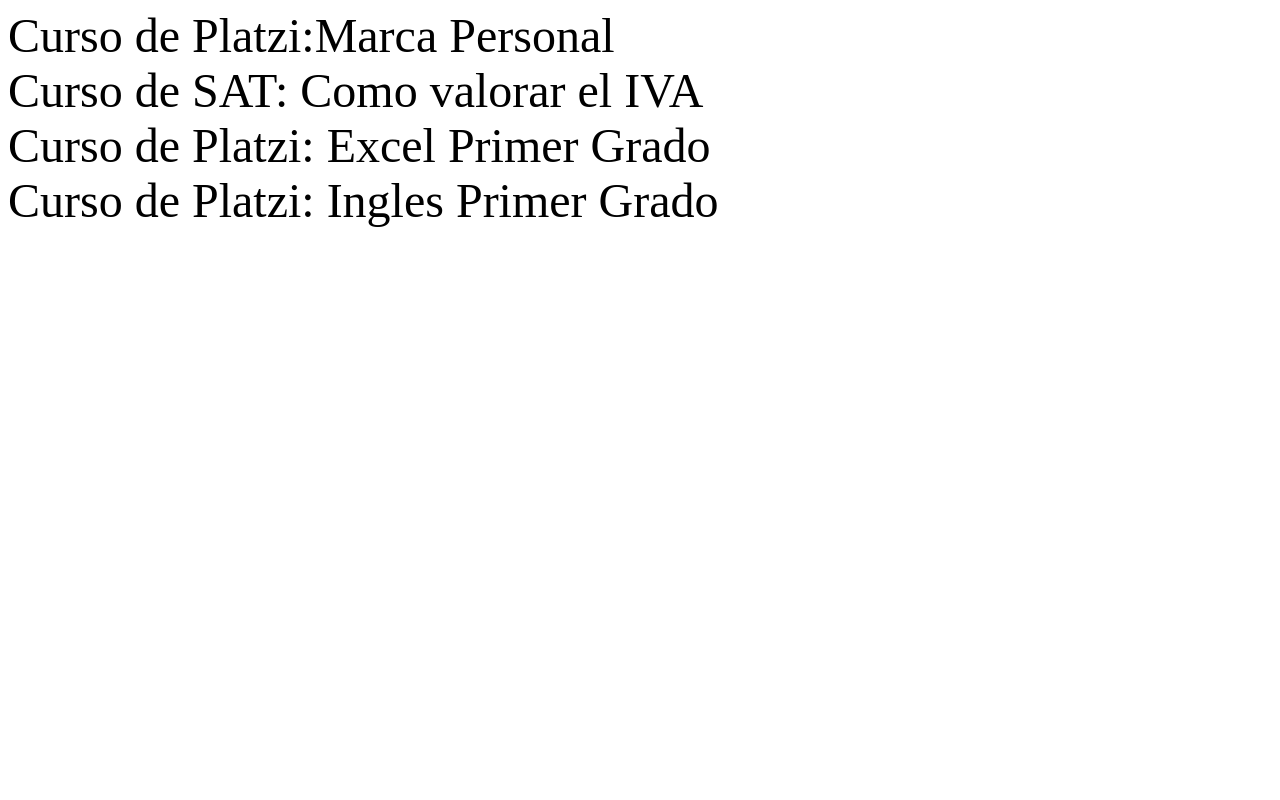
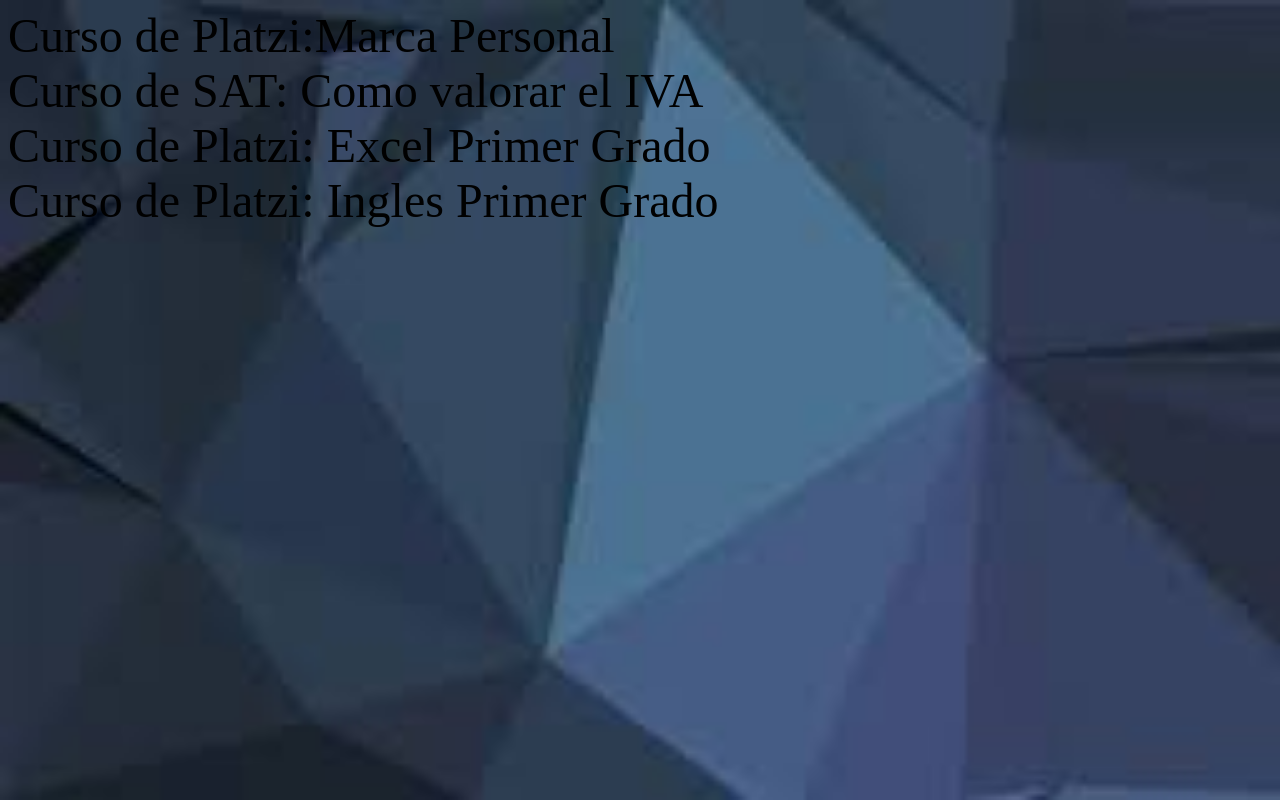
Before and after one commit to Gersonalva/Menu, a plain HTML site: page Otros.html in a window 1280 px wide. Drawn offline with Linux system fonts and the light colour scheme.

Commit message:
Update Otros.html

```diff
--- a/Otros.html
+++ b/Otros.html
@@ -4,7 +4,7 @@
             Otros
             </title>
             </head>
-            <body style="background-image: url('IMG/fondo4.jpg'); background-repeat: no-repeat; background-size: cover;"></body>
+            <body style="background-image: url('fondo4.jpg'); background-repeat: no-repeat; background-size: cover;"></body>
             <body>
            <font size="12"> Curso de Platzi:Marca Personal<br>
             Curso de SAT: Como valorar el IVA<br>
```
